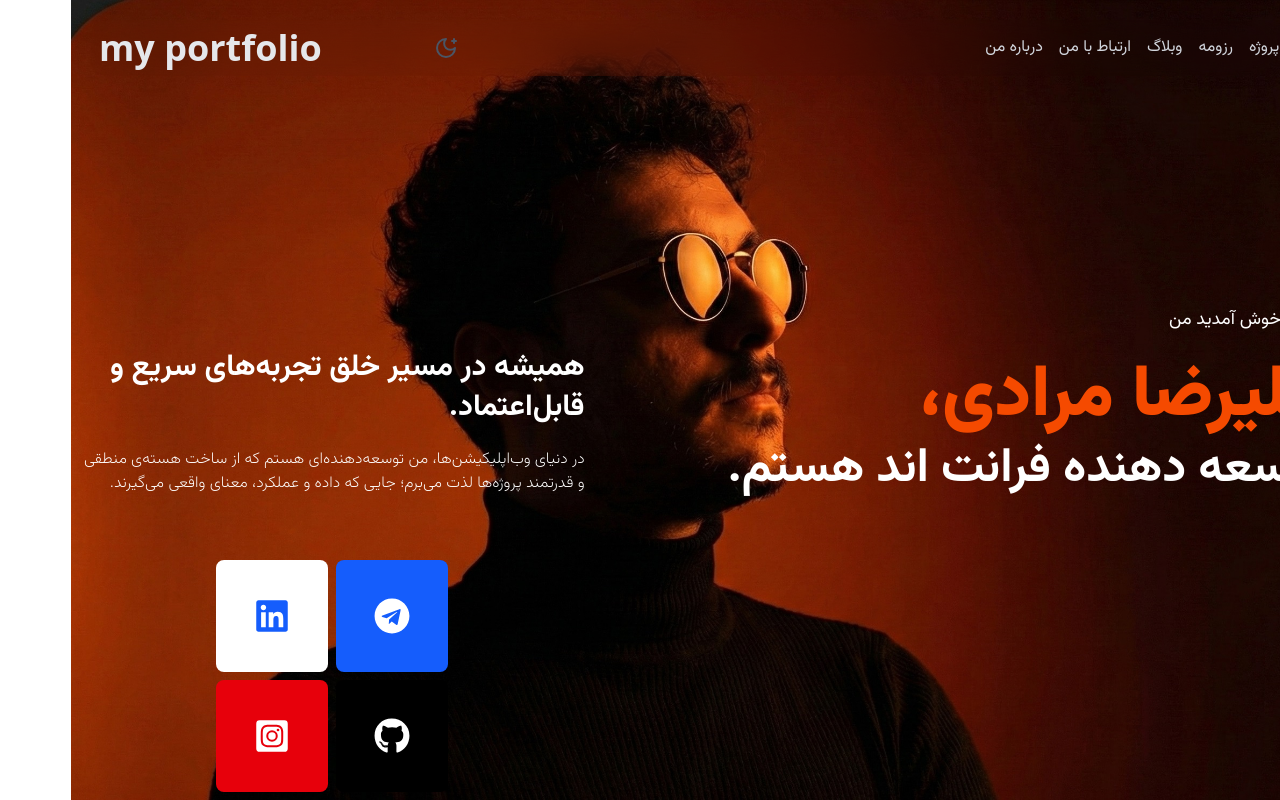
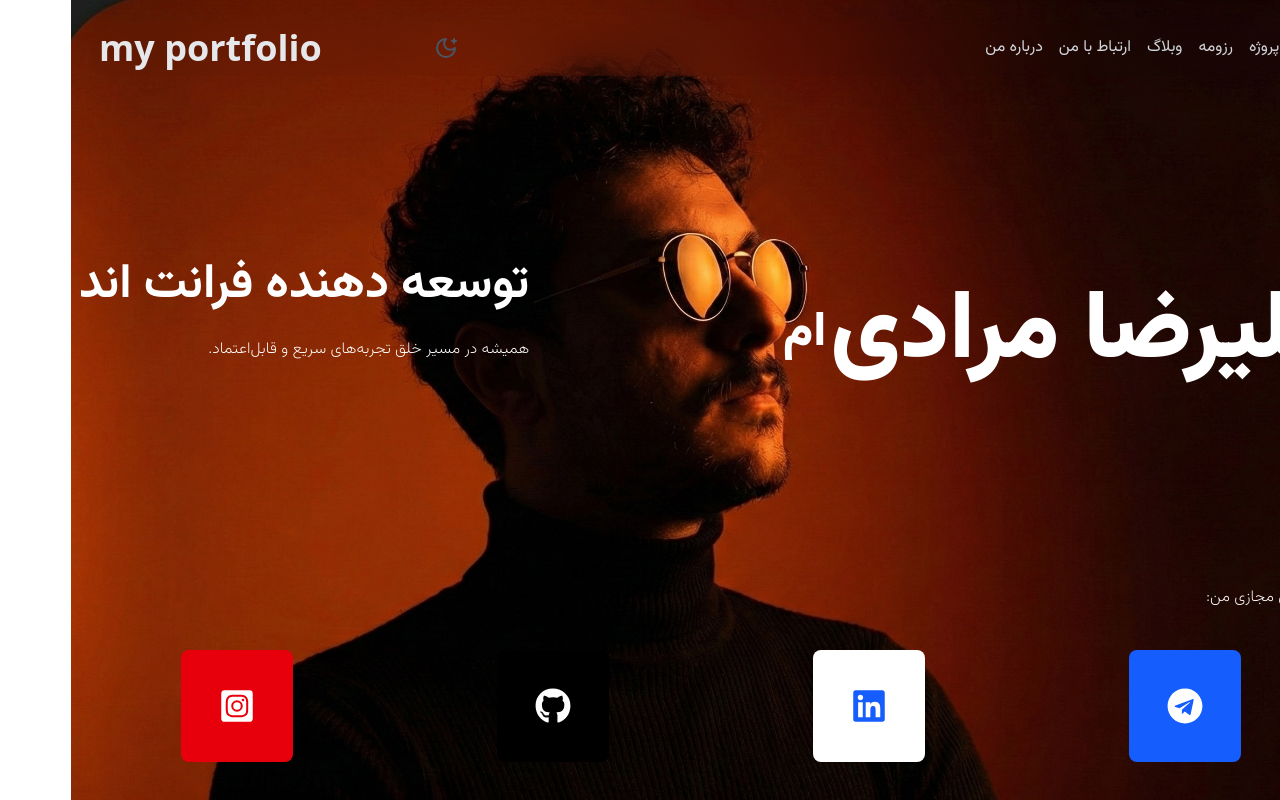
Before and after one commit to alirezza-mo/my-portfolio, a Next.js app: page / in a window 1280 px wide. Built offline with nearby package versions, Linux system fonts and the light colour scheme.

Commit message:
1. new edit to header

```diff
--- a/src/component/templates/index/header/Header.tsx
+++ b/src/component/templates/index/header/Header.tsx
@@ -9,9 +9,59 @@ function Header() {
   return (
     <>
       <header className="w-full h-screen bg-[url(/images/herosection-mobile.png)] md:bg-[url(/images/herosection.jpg)] bg-center bg-cover">
-      <Navbar/>
-        <div className="flex items-center justify-between p-2 w-full h-full inset-0">
-          <div className="h-full w-[50%] flex items-start  pt-64 lg:pt-0 lg:items-center justify-center">
+        <Navbar />
+        <div className="flex flex-col items-start justify-center p-2 w-full h-full inset-0">
+          <div className="flex flex-col md:flex-row items-center justify-around md:gap-0 gap-64 md:justify-between w-full h-[70%]">
+            <div className="flex flex-col items-start justify-center gap-5">
+              <p className="text-white"> سلام، من </p>
+              <div className="flex items-center justify-center gap-1">
+                <h3 className="text-white font-black text-4xl md:text-6xl xl:text-8xl">
+                  {" "}
+                  علیرضا مرادی{" "}
+                </h3>
+                <h3 className="text-white font-black text-3xl xl:text-5xl"> ام </h3>
+              </div>
+            </div>
+            <div className="flex flex-col gap-7">
+              <h4 className="text-3xl  xl:text-5xl font-bold text-white">
+                {" "}
+                توسعه دهنده فرانت اند{" "}
+              </h4>
+              <p className="font-extralight text-white">
+                همیشه در مسیر خلق تجربه‌های سریع و قابل‌اعتماد.
+              </p>
+            </div>
+          </div>
+          <div className="flex flex-col items-start w-full gap-10">
+            <h4 className="font-extralight text-white"> شبکه های مجازی من: </h4>
+            <div className="flex flex-wrap items-center justify-around w-full ">
+              <Link
+                href={"https://t.me/allirezza_mr"}
+                className="group w-14 h-14 lg:w-28 lg:h-28 rounded-lg bg-blue-600 flex items-center justify-center hover:bg-transparent transition-all"
+              >
+                <FaTelegram className="group-hover:text-blue-600 group-hover:scale-150 text-white text-2xl lg:text-4xl transition-all " />
+              </Link>
+              <Link
+                href={"https://t.me/allirezza_mr"}
+                className="group w-14 h-14 lg:w-28 lg:h-28 rounded-lg bg-white flex items-center justify-center hover:bg-transparent transition-all"
+              >
+                <FaLinkedin className="group-hover:text-blue-600 group-hover:scale-150 text-blue-600 text-2xl lg:text-4xl transition-all" />
+              </Link>
+              <Link
+                href={"https://t.me/allirezza_mr"}
+                className="group w-14 h-14 lg:w-28 lg:h-28 rounded-lg bg-black flex items-center justify-center hover:bg-transparent transition-all"
+              >
+                <FaGithub className="group-hover:text-white group-hover:scale-150 text-white text-2xl lg:text-4xl transition-all " />
+              </Link>
+              <Link
+                href={"https://t.me/allirezza_mr"}
+                className="group w-14 h-14 lg:w-28 lg:h-28 rounded-lg bg-red-600 flex items-center justify-center hover:bg-transparent transition-all"
+              >
+                <FaInstagramSquare className="group-hover:text-red-500 group-hover:scale-150 text-white text-2xl lg:text-4xl rounded-lg transition-all  " />
+              </Link>
+            </div>
+          </div>
+          {/* <div className="h-full w-[50%] flex items-start  pt-64 lg:pt-0 lg:items-center justify-center">
             <div className="flex flex-col gap-5">
               <div className=" flex items-end justify-center">
                 <div className="flex flex-col items-start justify-center gap-7">
@@ -56,7 +106,7 @@ function Header() {
                 <FaInstagramSquare className="group-hover:text-red-500 group-hover:scale-150 text-white text-2xl xl:text-4xl rounded-lg transition-all  " />
               </Link>
             </div>
-          </div>
+          </div> */}
         </div>
       </header>
     </>
```
